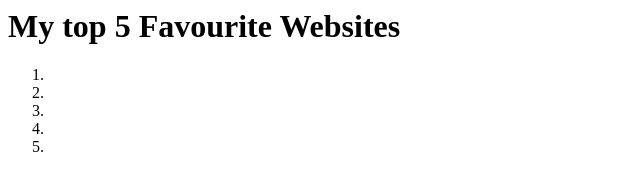
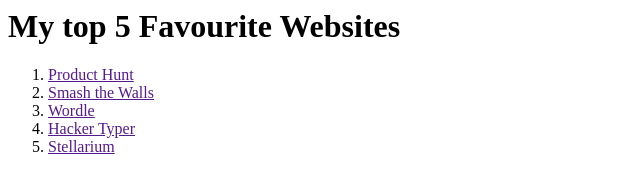
Before and after one commit to jctheprogrammerwriter/100DaysWebDevelopment, a plain HTML site: page 3.2 Anchor Elements/index.html in a window 1280 px wide. Shown: the whole page, without its empty margins (0-640 px from the left). Drawn offline with Linux system fonts and the light colour scheme.

Commit message:
feat(3.2): implemented list of sites

```diff
--- a/3.2 Anchor Elements/index.html
+++ b/3.2 Anchor Elements/index.html
@@ -1,9 +1,9 @@
 <h1>My top 5 Favourite Websites</h1>
 <!-- Write your code below -->
 <ol>
-    <li><a </li>
-    <li></li>
-    <li></li>
-    <li></li>
-    <li></li>
+    <li><a href="">Product Hunt</a></li>
+    <li><a href="">Smash the Walls</a></li>
+    <li><a href="">Wordle</a></li>
+    <li><a href="">Hacker Typer</a></li>
+    <li><a href="">Stellarium</a></li>
 </ol>
```
Also changed, not shown: 1 other file.
